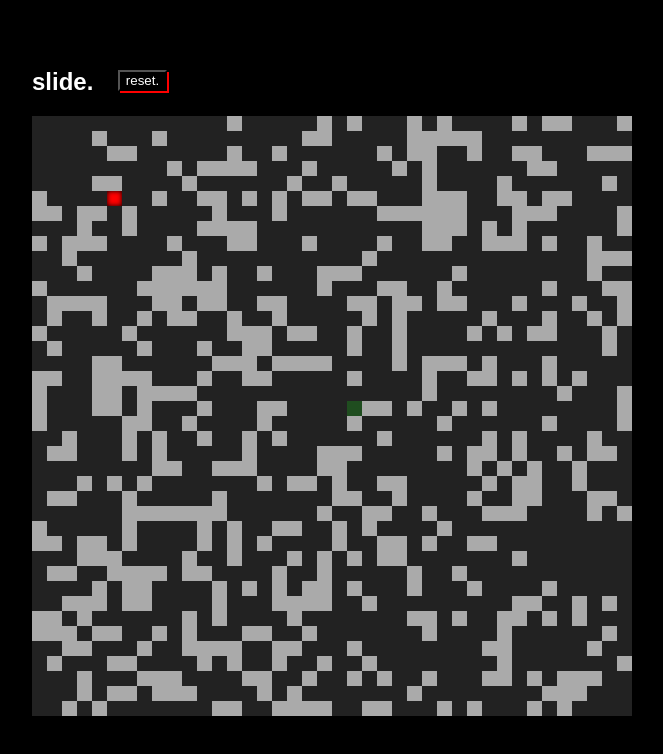
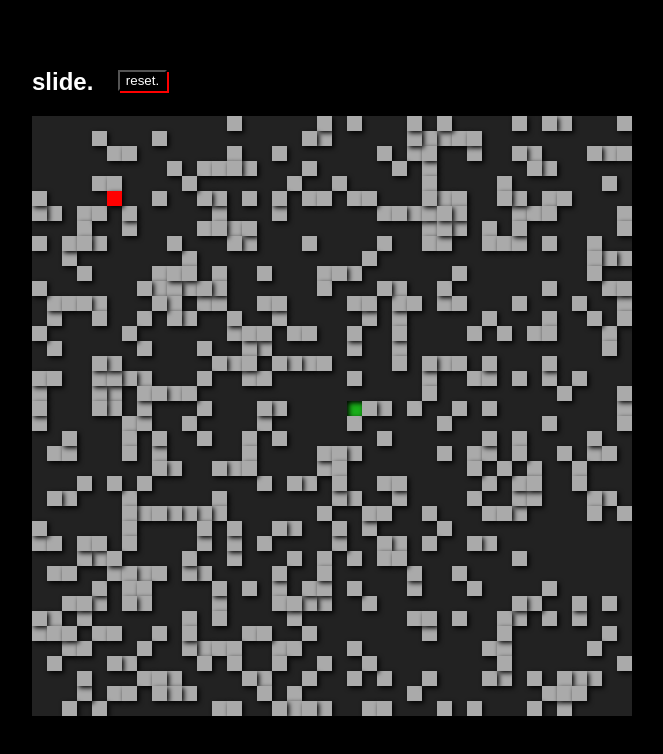
Before and after one commit to bstine06/slide-game, a plain HTML site: page index.html in a window 1280 px wide. Shown: the whole page, without its empty margins (16-679 px from the left). Drawn offline with Linux system fonts and the light colour scheme.

Commit message:
Ensure Item never spawns on top of an obstacle
 - Plus some minor styling changes

```diff
--- a/slidegame.js
+++ b/slidegame.js
@@ -82,7 +82,10 @@ class Item {
     do {
       this.x = Math.floor(Math.random()*this.boardSize);
       this.y = Math.floor(Math.random()*this.boardSize);
-    } while (obstacleCoordinates.includes([this.x,this.y]));
+    } while (obstacleCoordinates.filter((e)=>(e[0]===this.x && e[1]===this.y)).length!==0);
+    console.log(obstacleCoordinates);
+    console.log(`ITEM COORDS: ${this.x}, ${this.y}`);
+    console.log(obstacleCoordinates.includes([this.x,this.y]));
     this.style.top = this.y * (100/this.boardSize) + "%";
     this.style.left = this.x * (100/this.boardSize) + "%";
   }
--- a/styles.css
+++ b/styles.css
@@ -32,7 +32,7 @@ h2 {
   left:0%;
   top:0%;
   transition: all 0.3s ease;
-  box-shadow: 0 0 5px black inset;
+  box-shadow: 2px 2px 5px black ;
 }
 
 .obstacle {
@@ -42,15 +42,17 @@ h2 {
   position: absolute;
   left:0%;
   top:0%;
+  box-shadow: 2px 2px 5px black;
 }
 
 .item {
   width: 10%;
   height: 10%;
-  background-color: rgba(26, 175, 26,0.3);
+  background-color: rgb(26, 175, 26);
   position: absolute;
   left:0%;
   top:0%;
+  box-shadow: 2px 2px 5px black inset;
 }
 
 .reset-btn {
```
